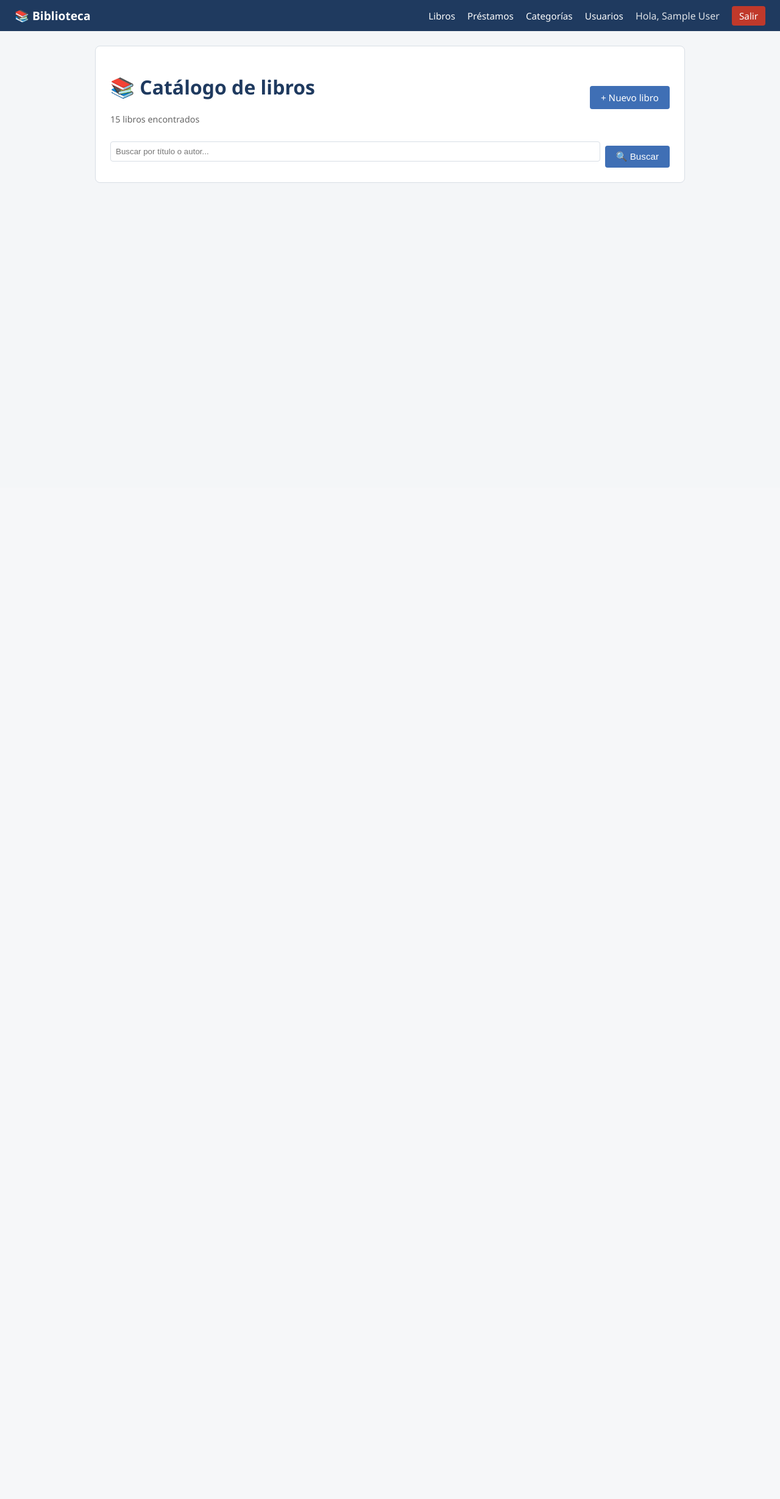
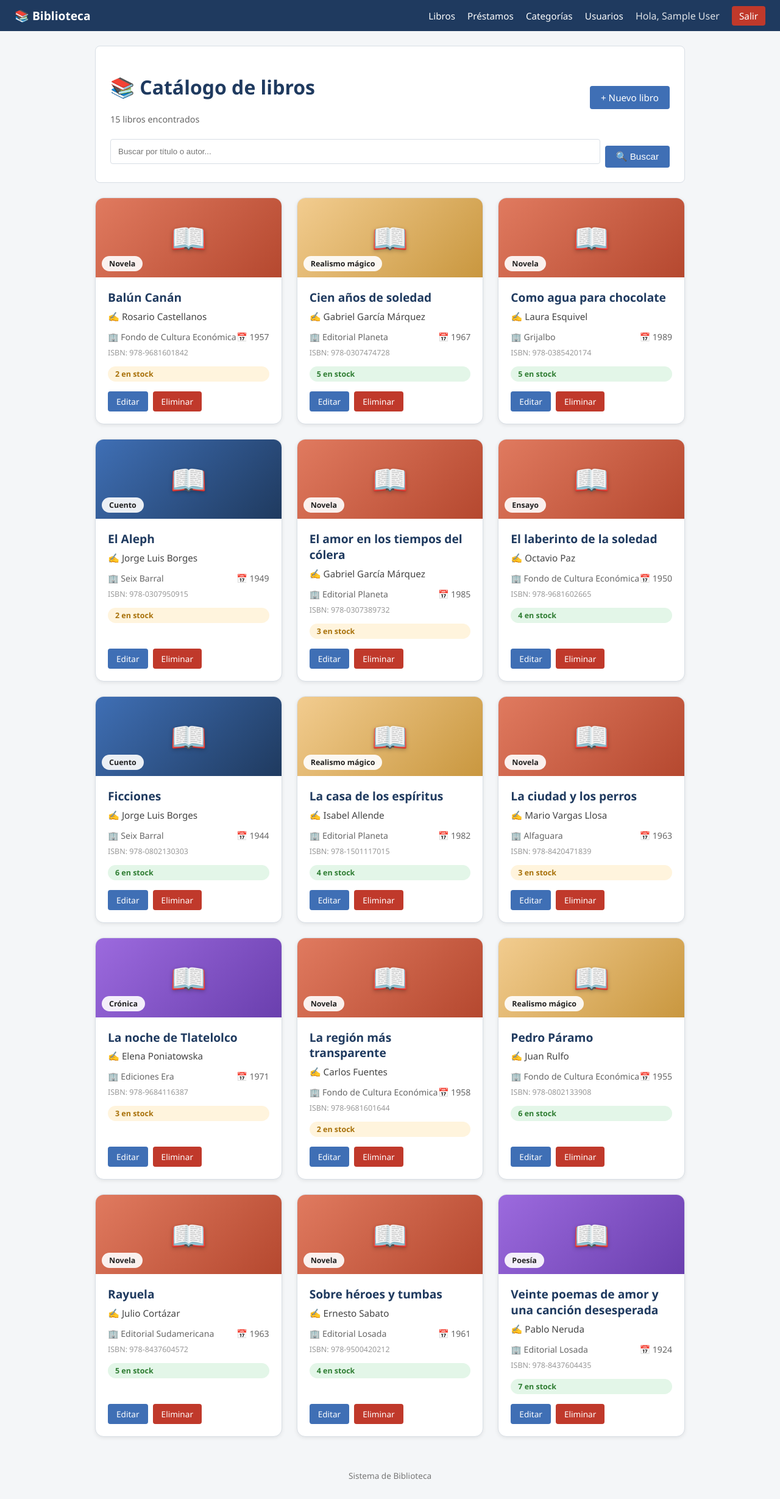
Before and after one commit to Emanuel0933/biblioteca, a PHP site: page /libros.php in a window 1280 px wide. Shown: the whole page at 61% size. Before the commit the page ends 300 px from the top, so only its background shows below. Run offline with PHP 8.4, Linux system fonts and the light colour scheme; the visitor is signed in with stand-in values (Sample User, id 1); data comes from the database, SQL or seed files in the repository.

Commit message:
pruebas n

```diff
--- a/public/css/style.css
+++ b/public/css/style.css
@@ -159,6 +159,7 @@ button:hover, .btn:hover { background: var(--azul); }
 .libros-buscador input {
   flex: 1;
   margin-top: 0;
+  padding: 12px;
 }
 
 .libros-limpiar {
@@ -168,58 +169,85 @@ button:hover, .btn:hover { background: var(--azul); }
   white-space: nowrap;
 }
 
-/* ---- Grid de tarjetas de libros ---- */
+/* ---- Grid de tarjetas de libros (m\u00e1s grandes, estilo portada) ---- */
 .libros-grid {
   display: grid;
-  grid-template-columns: repeat(auto-fill, minmax(260px, 1fr));
-  gap: 18px;
-  margin-top: 20px;
+  grid-template-columns: repeat(auto-fill, minmax(300px, 1fr));
+  gap: 24px;
+  margin-top: 24px;
 }
 
 .libro-card {
   background: #fff;
   border: 1px solid var(--borde);
-  border-radius: 10px;
-  padding: 18px;
+  border-radius: 14px;
+  overflow: hidden;
   display: flex;
   flex-direction: column;
-  box-shadow: 0 1px 3px rgba(0,0,0,0.06);
-  transition: box-shadow 0.15s ease, transform 0.15s ease;
+  box-shadow: 0 2px 6px rgba(0,0,0,0.08);
+  transition: box-shadow 0.2s ease, transform 0.2s ease;
 }
 
 .libro-card:hover {
-  box-shadow: 0 4px 14px rgba(0,0,0,0.1);
-  transform: translateY(-2px);
+  box-shadow: 0 10px 24px rgba(0,0,0,0.14);
+  transform: translateY(-4px);
 }
 
-.libro-card-top {
+/* "Pasta" del libro: franja de color grande arriba de la tarjeta */
+.libro-portada {
+  height: 130px;
+  position: relative;
   display: flex;
-  justify-content: space-between;
   align-items: center;
-  margin-bottom: 10px;
-  flex-wrap: wrap;
-  gap: 6px;
+  justify-content: center;
+}
+
+.libro-portada-icono {
+  font-size: 3rem;
+  filter: drop-shadow(0 2px 3px rgba(0,0,0,0.25));
+}
+
+.badge-categoria-sobre-portada {
+  position: absolute;
+  bottom: 10px;
+  left: 10px;
+  background: rgba(255,255,255,0.9);
+  color: #222;
+}
+
+.portada-0 { background: linear-gradient(135deg, #3f6fb5, #1f3a5f); }
+.portada-1 { background: linear-gradient(135deg, #e07a5f, #b5482f); }
+.portada-2 { background: linear-gradient(135deg, #81b29a, #3d6b56); }
+.portada-3 { background: linear-gradient(135deg, #f2cc8f, #c9973f); }
+.portada-4 { background: linear-gradient(135deg, #9c6ade, #6a3fae); }
+.portada-5 { background: linear-gradient(135deg, #5aa9e6, #2c6fae); }
+
+.libro-card-body {
+  padding: 20px;
+  display: flex;
+  flex-direction: column;
+  flex: 1;
 }
 
 .libro-titulo {
-  margin: 0 0 6px;
+  margin: 0 0 8px;
   color: var(--azul);
-  font-size: 1.05rem;
-  line-height: 1.3;
+  font-size: 1.2rem;
+  line-height: 1.35;
 }
 
 .libro-autor {
-  margin: 0 0 12px;
+  margin: 0 0 14px;
   color: #444;
-  font-size: 0.92rem;
+  font-size: 0.95rem;
 }
 
 .libro-detalles {
   display: flex;
   justify-content: space-between;
-  font-size: 0.85rem;
+  font-size: 0.88rem;
   color: #666;
-  margin-bottom: 6px;
+  margin-bottom: 8px;
 }
 
 .libro-isbn {
@@ -230,6 +258,7 @@ button:hover, .btn:hover { background: var(--azul); }
 
 .libro-acciones {
   margin-top: auto;
+  padding-top: 16px;
   display: flex;
   gap: 8px;
 }
@@ -237,9 +266,9 @@ button:hover, .btn:hover { background: var(--azul); }
 /* ---- Badges (etiquetas de color) ---- */
 .badge {
   display: inline-block;
-  padding: 3px 10px;
+  padding: 4px 12px;
   border-radius: 999px;
-  font-size: 0.75rem;
+  font-size: 0.78rem;
   font-weight: 600;
   white-space: nowrap;
 }
@@ -267,6 +296,6 @@ button:hover, .btn:hover { background: var(--azul); }
 /* ---- Botones pequeños dentro de las tarjetas ---- */
 .btn-pequeno {
   margin-top: 0;
-  padding: 6px 12px;
+  padding: 7px 14px;
   font-size: 0.85rem;
 }
--- a/public/libros.php
+++ b/public/libros.php
@@ -29,6 +29,12 @@ function claseStock(int $stock): string
     return 'stock-disponible';
 }
 
+// Asigna un color de "pasta" consistente según la categoría del libro
+function colorPortada(string $categoria): int
+{
+    return crc32($categoria) % 6;
+}
+
 $titulo = 'Libros';
 require __DIR__ . '/../includes/header.php';
 ?>
@@ -50,4 +56,41 @@ require __DIR__ . '/../includes/header.php';
     </form>
 </div>
 
-<?php
+<?php if ($libros): ?>
+<div class="libros-grid">
+    <?php foreach ($libros as $l): ?>
+    <div class="libro-card">
+        <div class="libro-portada portada-<?= colorPortada($l['categoria']) ?>">
+            <span class="libro-portada-icono">📖</span>
+            <span class="badge badge-categoria-sobre-portada"><?= htmlspecialchars($l['categoria']) ?></span>
+        </div>
+
+        <div class="libro-card-body">
+            <h3 class="libro-titulo"><?= htmlspecialchars($l['titulo']) ?></h3>
+            <p class="libro-autor">✍️ <?= htmlspecialchars($l['autor']) ?></p>
+
+            <div class="libro-detalles">
+                <span>🏢 <?= htmlspecialchars($l['editorial']) ?></span>
+                <span>📅 <?= (int)$l['anio_publicacion'] ?></span>
+            </div>
+            <p class="libro-isbn">ISBN: <?= htmlspecialchars($l['isbn']) ?></p>
+
+            <span class="badge <?= claseStock((int)$l['stock']) ?>">
+                <?= (int)$l['stock'] > 0 ? (int)$l['stock'] . ' en stock' : 'Agotado' ?>
+            </span>
+
+            <div class="libro-acciones">
+                <a href="libro_form.php?id=<?= $l['id'] ?>" class="btn btn-pequeno">Editar</a>
+                <a href="libro_eliminar.php?id=<?= $l['id'] ?>" class="btn btn-pequeno btn-eliminar"
+                   onclick="return confirm('¿Eliminar este libro?');">Eliminar</a>
+            </div>
+        </div>
+    </div>
+    <?php endforeach; ?>
+</div>
+<?php else: ?>
+<div class="tarjeta">
+    <p>No se encontraron libros<?= $busqueda !== '' ? ' para "' . htmlspecialchars($busqueda) . '"' : '' ?>.</p>
+</div>
+<?php endif; ?>
+<?php require __DIR__ . '/../includes/footer.php'; ?>
```
